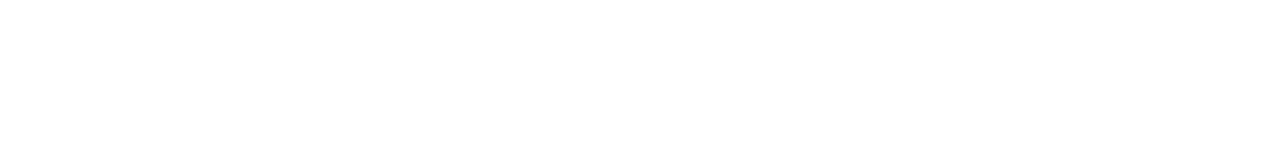
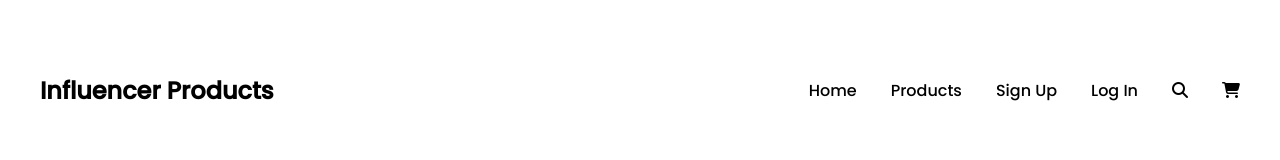
Before and after one commit to MohammadAmitHasan/Influencer-gear, a plain HTML site: page index.html in a window 1280 px wide. Drawn offline with Linux system fonts and the light colour scheme.

Commit message:
Nav bar done

```diff
--- a/index.html
+++ b/index.html
@@ -6,12 +6,26 @@
     <meta http-equiv="X-UA-Compatible" content="IE=edge">
     <meta name="viewport" content="width=device-width, initial-scale=1.0">
     <title>Influencer Gear</title>
+    <!-- Stylesheet Link -->
     <link rel="stylesheet" href="style.css">
+    <!-- Font awesome link -->
+    <script src="https://kit.fontawesome.com/3ff4a7288c.js" crossorigin="anonymous"></script>
 </head>
 
 <body>
     <header>
-        <nav>
+        <nav class="container">
+            <div class="logo">
+                <h2>Influencer Products</h2>
+            </div>
+            <ul>
+                <li><a href="">Home</a></li>
+                <li><a href="">Products</a></li>
+                <li><a href="">Sign Up</a></li>
+                <li><a href="">Log In</a></li>
+                <li><a href=""><i class="fas fa-search"></i></a></i></li>
+                <li><a href=""><i class="fas fa-shopping-cart"></i></a></li>
+            </ul>
 
         </nav>
     </header>
--- a/style.css
+++ b/style.css
@@ -0,0 +1,41 @@
+/* -----------------------
+-------Google Fonts-------
+----------------------- */
+
+@import url('https://fonts.googleapis.com/css2?family=Poppins:wght@500&display=swap');
+
+/* ----------------------
+------Common styles------
+-----------------------*/
+
+body{
+    margin: 0;
+    padding: 0;
+    font-family: 'Poppins', sans-serif;
+}
+.container{
+    max-width: 1200px;
+    margin: 50px auto;
+}
+
+/* ----------------------
+--Navication bar styles--
+---------------------- */
+
+nav{
+    height: 80px;
+    display: flex;
+    justify-content: space-between;
+    align-items: center;
+}
+
+nav ul{
+    display: flex;
+    list-style: none;
+}
+nav ul a{
+    text-decoration: none;
+    color: black;
+    margin-left: 34px;
+    font-size: 16px;
+}
```
